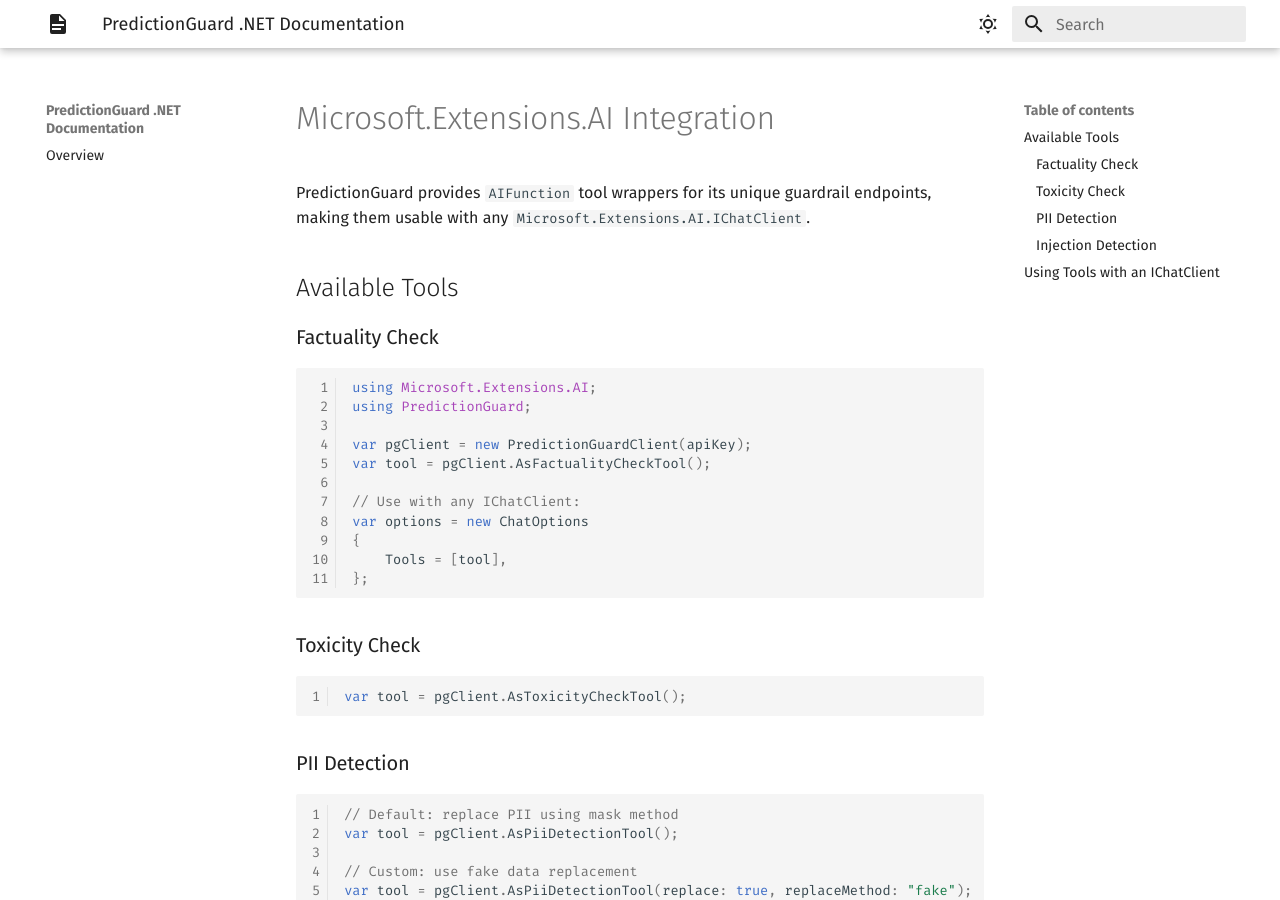
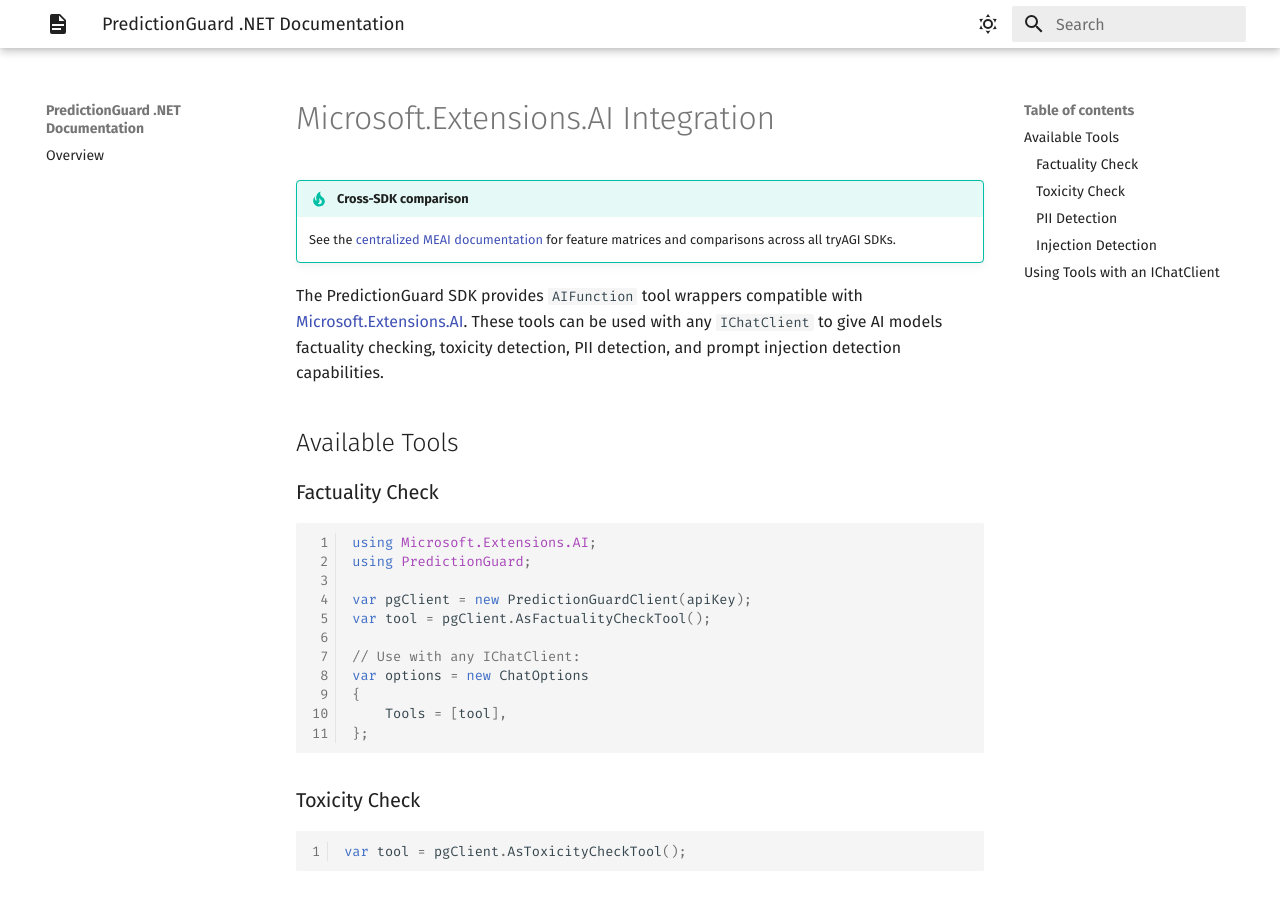
Before and after one commit to tryAGI/PredictionGuard, an MkDocs documentation site: the page built from docs/guides/meai.md, in a window 1280 px wide and 900 px high. Built offline with MkDocs 1.6.1 and Material for MkDocs 9.7.7, drawn with Linux system fonts in a browser that asks for light colours; the version menu is left out.

Commit message:
Standardize MEAI guide intro text
Co-Authored-By: Claude Opus 4.6 <noreply@anthropic.com>

```diff
--- a/docs/guides/meai.md
+++ b/docs/guides/meai.md
@@ -1,7 +1,9 @@
 # Microsoft.Extensions.AI Integration
 
-PredictionGuard provides `AIFunction` tool wrappers for its unique guardrail endpoints,
-making them usable with any `Microsoft.Extensions.AI.IChatClient`.
+!!! tip "Cross-SDK comparison"
+    See the [centralized MEAI documentation](https://tryagi.github.io/docs/meai/) for feature matrices and comparisons across all tryAGI SDKs.
+
+The PredictionGuard SDK provides `AIFunction` tool wrappers compatible with [Microsoft.Extensions.AI](https://learn.microsoft.com/en-us/dotnet/ai/microsoft-extensions-ai). These tools can be used with any `IChatClient` to give AI models factuality checking, toxicity detection, PII detection, and prompt injection detection capabilities.
 
 ## Available Tools
 
```
